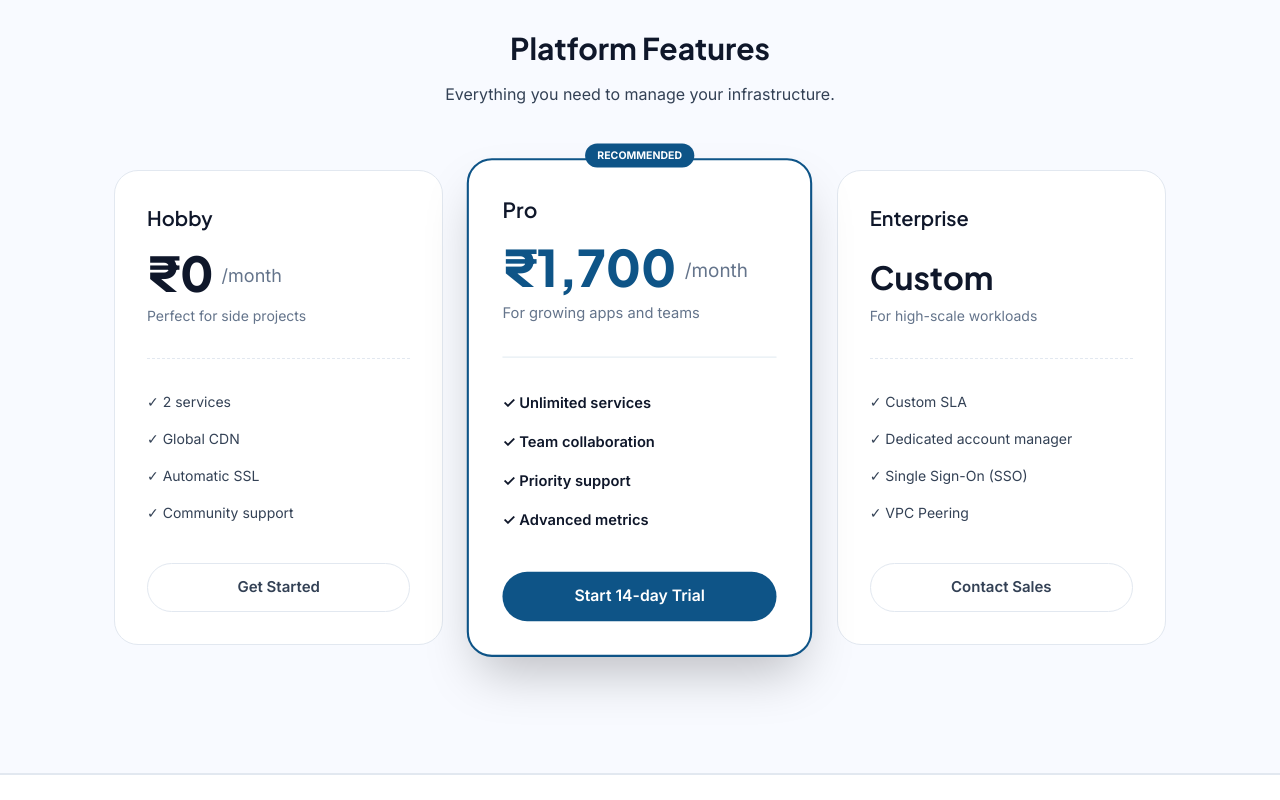
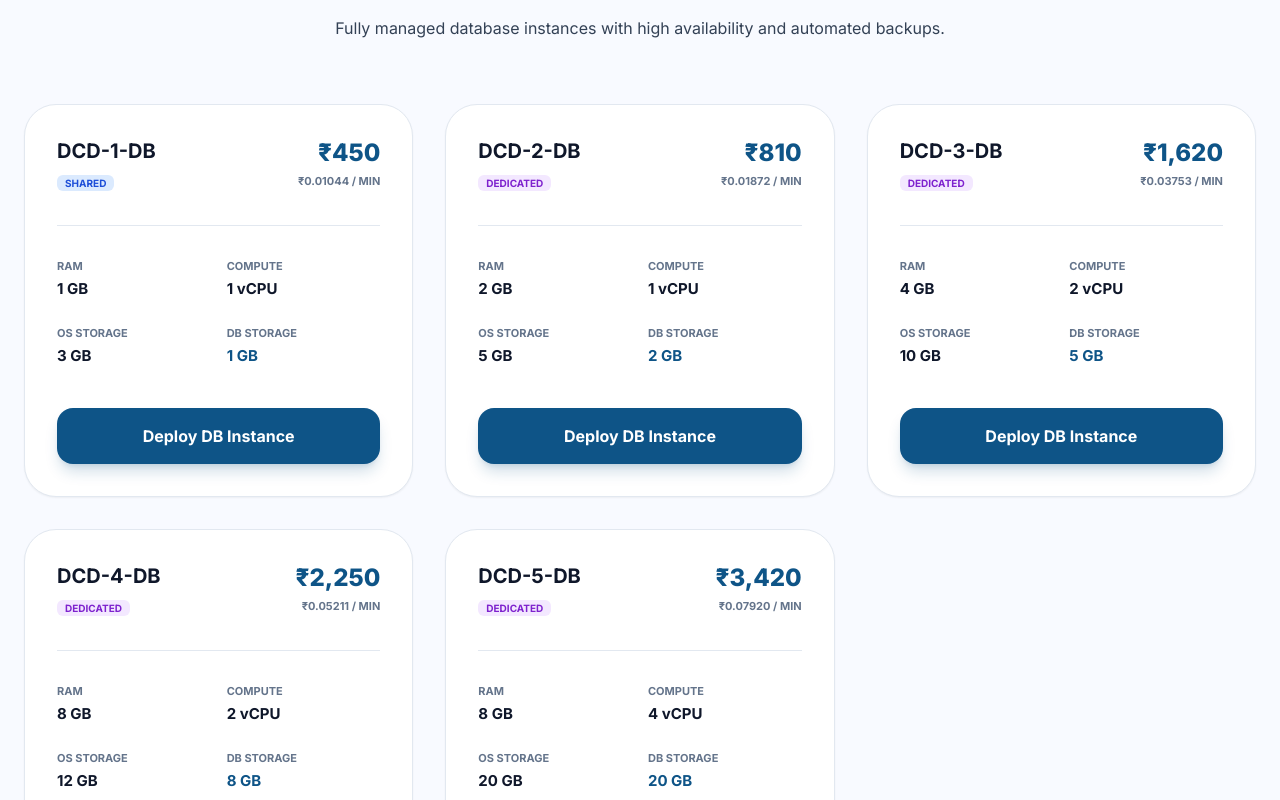
Before and after one commit to Utkarshya24/nova-deploy, a Next.js app: page /pricing in a window 1280 px wide. Shown: the part 1680-2480 px from the top of the page. Built offline with nearby package versions, Linux system fonts and the light colour scheme.

Commit message:
feat: add database machine plans and currency logic to pricing page

```diff
--- a/src/app/pricing/page.tsx
+++ b/src/app/pricing/page.tsx
@@ -93,6 +93,59 @@ export default function PricingPage() {
     },
   ];
 
+  const dbPlans = [
+    {
+      id: "DCD-1-DB",
+      type: "shared",
+      memory: "1 GB",
+      storage: "3 GB",
+      dbStorage: "1 GB",
+      cpu: "1 vCPU",
+      monthlyPrice: { INR: 450.00, USD: 5.30 },
+      minutePrice: { INR: 0.01044, USD: 0.000123 },
+    },
+    {
+      id: "DCD-2-DB",
+      type: "dedicated",
+      memory: "2 GB",
+      storage: "5 GB",
+      dbStorage: "2 GB",
+      cpu: "1 vCPU",
+      monthlyPrice: { INR: 810.00, USD: 9.50 },
+      minutePrice: { INR: 0.01872, USD: 0.00022 },
+    },
+    {
+      id: "DCD-3-DB",
+      type: "dedicated",
+      memory: "4 GB",
+      storage: "10 GB",
+      dbStorage: "5 GB",
+      cpu: "2 vCPU",
+      monthlyPrice: { INR: 1620.00, USD: 19.00 },
+      minutePrice: { INR: 0.03753, USD: 0.00044 },
+    },
+    {
+      id: "DCD-4-DB",
+      type: "dedicated",
+      memory: "8 GB",
+      storage: "12 GB",
+      dbStorage: "8 GB",
+      cpu: "2 vCPU",
+      monthlyPrice: { INR: 2250.00, USD: 26.50 },
+      minutePrice: { INR: 0.05211, USD: 0.00061 },
+    },
+    {
+      id: "DCD-5-DB",
+      type: "dedicated",
+      memory: "8 GB",
+      storage: "20 GB",
+      dbStorage: "20 GB",
+      cpu: "4 vCPU",
+      monthlyPrice: { INR: 3420.00, USD: 40.20 },
+      minutePrice: { INR: 0.0792, USD: 0.00093 },
+    },
+  ];
+
   const faqs = [
     { q: "Is the free tier really free forever?", a: "Yes, our free tier is designed to give you everything you need to host a hobby project indefinitely. It comes with custom domains, automatic HTTPS, and enough compute for small applications." },
     { q: "What exactly counts as a \"service\"?", a: "A service is any individual application, worker, or static site you deploy on DCDeploy." },
@@ -103,14 +156,14 @@ export default function PricingPage() {
 
   const formatPrice = (amount: number) => {
     return currency === "INR"
-      ? `₹${amount.toLocaleString('en-IN')}`
-      : `$${amount.toLocaleString('en-US')}`;
+      ? `₹${amount.toLocaleString('en-IN', { minimumFractionDigits: 0, maximumFractionDigits: 2 })}`
+      : `$${amount.toLocaleString('en-US', { minimumFractionDigits: 0, maximumFractionDigits: 2 })}`;
   };
 
   const formatMinutePrice = (amount: number) => {
     return currency === "INR"
-      ? `₹${amount.toFixed(4)}`
-      : `$${amount.toFixed(6)}`;
+      ? `₹${amount.toFixed(5)}`
+      : `$${amount.toFixed(7)}`;
   };
 
   return (
@@ -129,9 +182,8 @@ export default function PricingPage() {
           Start free. Scale as you grow. Cancel anytime.
         </p>
 
-        <div className="flex flex-col gap-6 items-center">
-          {/* Currency Toggle */}
-          <div className="relative z-10 bg-[#F1F5F9] border border-border-default rounded-full p-1 inline-flex items-center">
+        <div className="flex flex-col md:flex-row gap-6 items-center z-10">
+          <div className="bg-[#F1F5F9] border border-border-default rounded-full p-1 inline-flex items-center">
             <button
               onClick={() => setCurrency("USD")}
               className={`px-6 py-2 rounded-full text-[15px] font-bold transition-all ${currency === "USD" ? "bg-white shadow-sm text-brand" : "text-text-muted hover:text-text-heading"}`}
@@ -146,8 +198,7 @@ export default function PricingPage() {
             </button>
           </div>
 
-          {/* Monthly/Annual Toggle */}
-          <div className="relative z-10 bg-[#F1F5F9] border border-border-default rounded-full p-1 inline-flex items-center">
+          <div className="bg-[#F1F5F9] border border-border-default rounded-full p-1 inline-flex items-center">
             <button
               onClick={() => setIsAnnual(false)}
               className={`px-5 py-2 rounded-full text-[15px] font-semibold transition-all ${!isAnnual ? "bg-white shadow-sm text-text-heading" : "text-text-muted hover:text-text-heading"}`}
@@ -165,11 +216,11 @@ export default function PricingPage() {
         </div>
       </section>
 
-      {/* DCD RESOURCE PLANS */}
-      <section className="relative px-6 pb-32 max-w-7xl mx-auto w-full z-10">
+      {/* COMPUTE RESOURCE PLANS */}
+      <section className="relative px-6 pb-20 max-w-7xl mx-auto w-full z-10">
         <div className="text-center mb-16">
-          <h2 className="text-3xl font-heading font-bold text-text-heading mb-4">Resource Plans</h2>
-          <p className="text-text-body">Predictable compute resources for your applications.</p>
+          <h2 className="text-3xl font-heading font-bold text-text-heading mb-4">Compute Resource Plans</h2>
+          <p className="text-text-body">High-performance instances for your web applications.</p>
         </div>
 
         <div className="grid grid-cols-1 md:grid-cols-2 lg:grid-cols-3 gap-8">
@@ -218,78 +269,75 @@ export default function PricingPage() {
         </div>
       </section>
 
-      {/* PLATFORM PLANS */}
-      <section className="bg-bg-page py-32 border-y border-border-default relative overflow-hidden">
+      {/* DATABASE RESOURCE PLANS */}
+      <section className="relative px-6 py-32 bg-bg-page border-y border-border-default overflow-hidden">
         <div className="absolute inset-0 circuit-pattern opacity-[0.03] pointer-events-none"></div>
-        <div className="max-w-[1100px] mx-auto w-full px-6 relative z-10">
+        <div className="max-w-7xl mx-auto w-full relative z-10">
           <div className="text-center mb-16">
-            <h2 className="text-3xl font-heading font-bold text-text-heading mb-4">Platform Features</h2>
-            <p className="text-text-body">Everything you need to manage your infrastructure.</p>
+            <div className="inline-block bg-brand-pale text-brand text-[12px] font-bold px-4 py-1.5 rounded-full uppercase tracking-widest mb-6">Database Tier</div>
+            <h2 className="text-3xl font-heading font-bold text-text-heading mb-4">Database Machine Plans</h2>
+            <p className="text-text-body max-w-2xl mx-auto">Fully managed database instances with high availability and automated backups.</p>
           </div>
 
-          <div className="grid grid-cols-1 md:grid-cols-3 gap-8 items-center">
+          <div className="grid grid-cols-1 md:grid-cols-2 lg:grid-cols-3 gap-8">
+            {dbPlans.map((plan, i) => (
+              <motion.div
+                key={plan.id}
+                initial={{ opacity: 0, scale: 0.95 }}
+                whileInView={{ opacity: 1, scale: 1 }}
+                viewport={{ once: true }}
+                transition={{ delay: i * 0.1 }}
+                className="bg-white border border-border-default rounded-[32px] p-8 shadow-sm hover:shadow-xl transition-all"
+              >
+                <div className="flex justify-between items-start mb-8 pb-8 border-b border-border-default">
+                  <div>
+                    <h3 className="text-xl font-bold text-text-heading mb-1">{plan.id}</h3>
+                    <span className={`text-[10px] font-bold uppercase px-2 py-0.5 rounded-md ${plan.type === 'dedicated' ? 'bg-purple-100 text-purple-700' : 'bg-blue-100 text-blue-700'}`}>
+                      {plan.type}
+                    </span>
+                  </div>
+                  <div className="text-right">
+                    <div className="text-2xl font-extrabold text-brand">
+                      {formatPrice(isAnnual ? Math.round(plan.monthlyPrice[currency] * 0.8) : plan.monthlyPrice[currency])}
+                    </div>
+                    <div className="text-[11px] text-text-muted font-bold mt-1 uppercase">
+                      {formatMinutePrice(plan.minutePrice[currency])} / min
+                    </div>
+                  </div>
+                </div>
 
-            {/* HOBBY CARD */}
-            <div className="bg-white border border-border-default rounded-3xl p-8 flex flex-col h-full hover:shadow-xl transition-all">
-              <h3 className="text-[20px] font-heading font-semibold text-text-heading mb-4">Hobby</h3>
-              <div className="mb-2 flex items-end gap-2">
-                <span className="text-[48px] font-heading font-extrabold text-text-heading leading-none">{formatPrice(0)}</span>
-                <span className="text-[18px] text-text-muted mb-2">/month</span>
-              </div>
-              <p className="text-[14px] text-text-muted mb-8">Perfect for side projects</p>
-              <div className="w-full border-t border-dashed border-border-default mb-8"></div>
-              <ul className="flex flex-col gap-4 mb-10 flex-1 text-[14px]">
-                <li>&#10003; 2 services</li>
-                <li>&#10003; Global CDN</li>
-                <li>&#10003; Automatic SSL</li>
-                <li>&#10003; Community support</li>
-              </ul>
-              <button className="w-full py-3 px-6 rounded-full border border-border-default font-semibold text-[15px] hover:border-brand transition-all">Get Started</button>
-            </div>
+                <div className="grid grid-cols-2 gap-y-6 gap-x-4 mb-10">
+                   <div className="flex flex-col">
+                      <span className="text-[11px] text-text-muted font-bold uppercase mb-1">RAM</span>
+                      <span className="text-[15px] font-bold text-text-heading">{plan.memory}</span>
+                   </div>
+                   <div className="flex flex-col">
+                      <span className="text-[11px] text-text-muted font-bold uppercase mb-1">Compute</span>
+                      <span className="text-[15px] font-bold text-text-heading">{plan.cpu}</span>
+                   </div>
+                   <div className="flex flex-col">
+                      <span className="text-[11px] text-text-muted font-bold uppercase mb-1">OS Storage</span>
+                      <span className="text-[15px] font-bold text-text-heading">{plan.storage}</span>
+                   </div>
+                   <div className="flex flex-col">
+                      <span className="text-[11px] text-text-muted font-bold uppercase mb-1">DB Storage</span>
+                      <span className="text-[15px] font-bold text-brand">{plan.dbStorage}</span>
+                   </div>
+                </div>
 
-            {/* PRO CARD */}
-            <div className="bg-white border-2 border-brand rounded-3xl p-8 flex flex-col h-full shadow-2xl relative scale-105 z-10">
-              <div className="absolute -top-4 left-1/2 -translate-x-1/2 bg-brand text-white text-[10px] font-bold px-3 py-1 rounded-full uppercase">Recommended</div>
-              <h3 className="text-[20px] font-heading font-semibold text-text-heading mb-4">Pro</h3>
-              <div className="mb-2 flex items-end gap-2">
-                <span className="text-[48px] font-heading font-extrabold text-brand leading-none">{formatPrice(isAnnual ? (currency === 'INR' ? 1360 : 16) : (currency === 'INR' ? 1700 : 20))}</span>
-                <span className="text-[18px] text-text-muted mb-2">/month</span>
-              </div>
-              <p className="text-[14px] text-text-muted mb-8">For growing apps and teams</p>
-              <div className="w-full border-t border-brand/10 mb-8"></div>
-              <ul className="flex flex-col gap-4 mb-10 flex-1 text-[14px]">
-                <li className="font-semibold text-text-heading">&#10003; Unlimited services</li>
-                <li className="font-semibold text-text-heading">&#10003; Team collaboration</li>
-                <li className="font-semibold text-text-heading">&#10003; Priority support</li>
-                <li className="font-semibold text-text-heading">&#10003; Advanced metrics</li>
-              </ul>
-              <button className="w-full py-3 px-6 rounded-full bg-brand text-white font-semibold text-[15px] hover:bg-brand-hover transition-all">Start 14-day Trial</button>
-            </div>
-
-            {/* SCALE CARD */}
-            <div className="bg-white border border-border-default rounded-3xl p-8 flex flex-col h-full hover:shadow-xl transition-all">
-              <h3 className="text-[20px] font-heading font-semibold text-text-heading mb-4">Enterprise</h3>
-              <div className="mb-2 flex items-end gap-2 h-[48px]">
-                <span className="text-[32px] font-heading font-bold text-text-heading leading-tight">Custom</span>
-              </div>
-              <p className="text-[14px] text-text-muted mb-8">For high-scale workloads</p>
-              <div className="w-full border-t border-dashed border-border-default mb-8"></div>
-              <ul className="flex flex-col gap-4 mb-10 flex-1 text-[14px]">
-                <li>&#10003; Custom SLA</li>
-                <li>&#10003; Dedicated account manager</li>
-                <li>&#10003; Single Sign-On (SSO)</li>
-                <li>&#10003; VPC Peering</li>
-              </ul>
-              <button className="w-full py-3 px-6 rounded-full border border-border-default font-semibold text-[15px] hover:border-text-heading transition-all">Contact Sales</button>
-            </div>
+                <button className="w-full py-4 rounded-2xl bg-brand text-white font-bold hover:bg-brand-hover shadow-lg shadow-brand/20 transition-all">
+                  Deploy DB Instance
+                </button>
+              </motion.div>
+            ))}
           </div>
         </div>
       </section>
 
       {/* COST CALCULATOR */}
-      <section className="py-24 px-6 bg-white relative border-t border-border-default">
+      <section className="py-24 px-6 bg-white relative">
         <div className="max-w-[700px] mx-auto bg-white border border-border-default rounded-[40px] p-8 md:p-12 shadow-[0_32px_64px_rgba(0,0,0,0.05)]">
-           <h3 className="text-[28px] font-heading font-bold text-text-heading mb-8 text-center">Cost Calculator</h3>
+           <h3 className="text-[28px] font-heading font-bold text-text-heading mb-8 text-center">Custom Usage Estimate</h3>
 
            <div className="flex flex-col gap-8 mb-12">
               <div>
@@ -316,16 +364,16 @@ export default function PricingPage() {
 
               <div>
                  <div className="flex justify-between mb-4">
-                    <label className="text-[15px] font-bold text-text-heading uppercase tracking-wider">Monthly requests</label>
-                    <span className="text-[15px] font-bold text-brand">{requests.toLocaleString()}</span>
+                    <label className="text-[15px] font-bold text-text-heading uppercase tracking-wider">Managed Databases</label>
+                    <span className="text-[15px] font-bold text-brand">{databases}</span>
                  </div>
-                 <input type="range" min="10000" max="10000000" step="10000" value={requests} onChange={e => setRequests(parseInt(e.target.value))} className="w-full h-2 bg-bg-page rounded-lg appearance-none cursor-pointer accent-brand" />
+                 <input type="range" min="0" max="5" value={databases} onChange={e => setDatabases(parseInt(e.target.value))} className="w-full h-2 bg-bg-page rounded-lg appearance-none cursor-pointer accent-brand" />
               </div>
            </div>
 
            <div className="bg-[#0F172A] rounded-[32px] p-10 text-center relative overflow-hidden">
              <div className="absolute top-0 right-0 w-32 h-32 bg-brand/20 rounded-full blur-[60px]"></div>
-             <div className="text-[14px] text-slate-400 font-bold uppercase tracking-widest mb-4">Estimated Total</div>
+             <div className="text-[14px] text-slate-400 font-bold uppercase tracking-widest mb-4">Estimated Monthly Total</div>
              <div className="text-[56px] font-heading font-extrabold text-white leading-none mb-4">{formatPrice(estimatedCost)}</div>
              <div className="inline-block bg-brand/20 text-brand-light text-[13px] font-bold px-4 py-1.5 rounded-full uppercase tracking-wider mb-8">
                Matches {recommendedPlan} Plan
```
